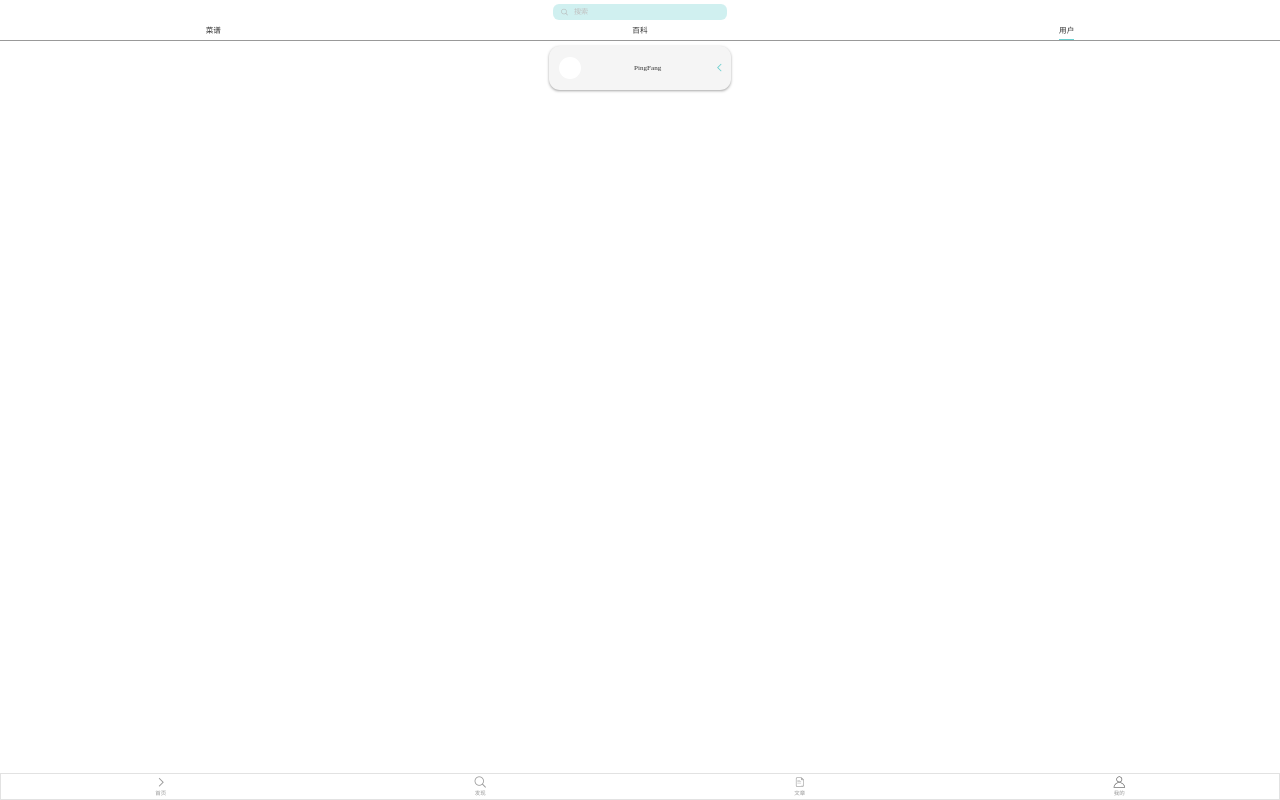
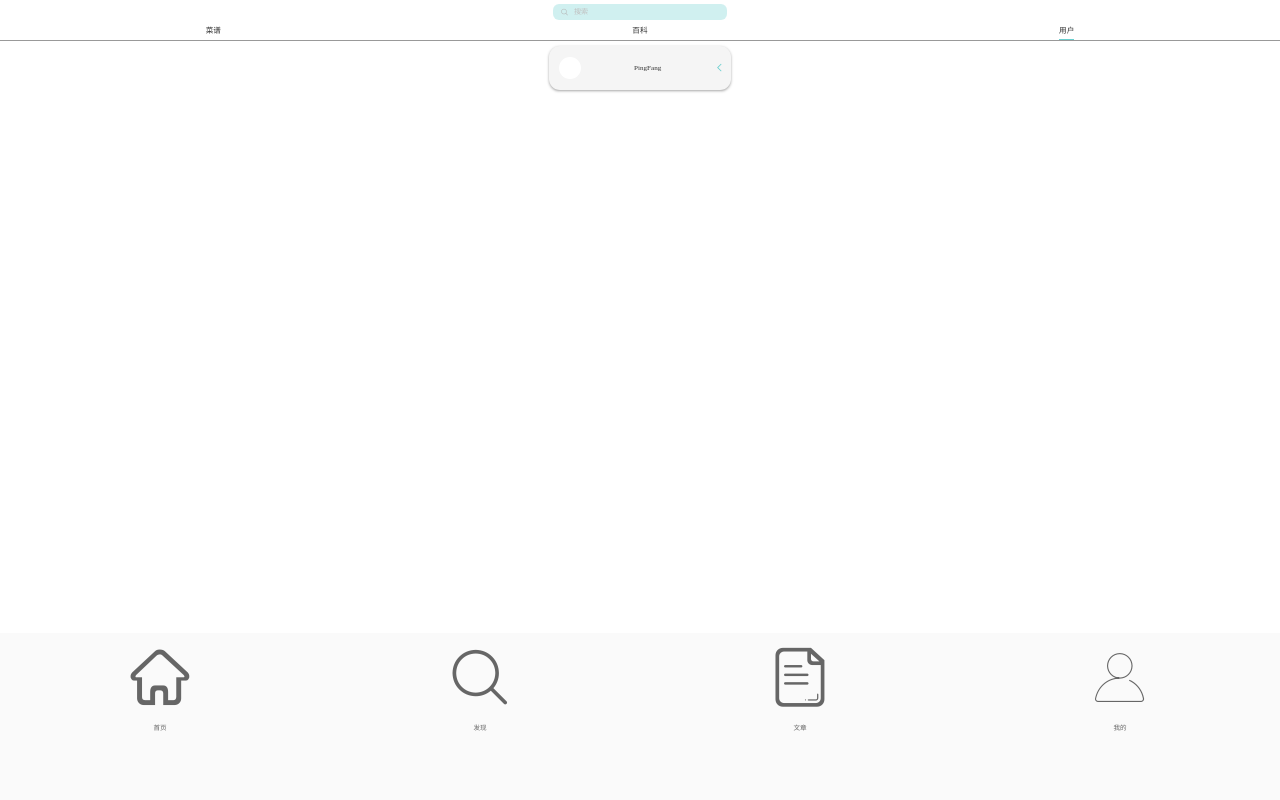
Before and after one commit to Luckyzhon/shiguang, a React (Create React App) app: page /search/user in a window 1280 px wide. Built offline with nearby package versions, Linux system fonts and the light colour scheme.

Commit message:
修改重复组件

```diff
--- a/src/App.js
+++ b/src/App.js
@@ -2,7 +2,7 @@ import React, {lazy, Suspense} from 'react';
 import {BrowserRouter as Router, Switch, Route, Redirect} from 'react-router-dom';
 import {connect} from 'react-redux';
 import Loading from './pages/common/Loading/Loading';
-import TarBar from './components/tab-bar/tab-bar';
+import TabBar from './components/tab-bar/tab-bar'
 
 // 组件懒加载
 
@@ -36,7 +36,7 @@ const Cancel = lazy(()=>import('./pages/mine/setting/children/cancel'));
 const Changepassword = lazy(()=>import('./pages/mine/setting/children/changepassword'));
 
 //this is footer Navtive
-const Tarbar = lazy(()=>import('./pages/common/TabBar/Tabbar'));
+// const TarBar = lazy(()=>import('./pages/common/TabBar/Tabbar'));
 
 const AppPanel = () =>{
     return(
@@ -88,7 +88,7 @@ const AppPanel = () =>{
                 <Route path='/mine/setting/cancel' component={Cancel}/>
                 {/* 未配置页面 */}
 
-                <Tarbar/>
+                <TabBar/>
             </div>
         </Router>
     )
--- a/src/pages/article/Article/children/articleList.js
+++ b/src/pages/article/Article/children/articleList.js
@@ -3,7 +3,7 @@ import React, { Component } from 'react'
 export default class ArticleList extends Component {
 
     render() {
-        let {title,descript,img,history} = this.props;
+        let {title,descript,img} = this.props;
         return (
             <div  className="item-wrap">
 
--- a/src/pages/common/TabBar/Tabbar.js
+++ /dev/null
@@ -1,34 +0,0 @@
-import React, { Component } from 'react';
-import {NavLink} from "react-router-dom"
-import "./style.scss"
-
-class Tabbar extends Component {
-    state = {
-        footerList:[
-            {id:1,path:"/home",name:"首页",icon:"icon-home "},
-            {id:2,path:"/search/menu",name:"发现",icon:"icon-search"},
-            {id:3,path:"/article",name:"文章",icon:"icon-article"},
-            {id:4,path:"/mine",name:"我的",icon:"icon-mine"}
-        ]
-    }
-    render() {
-        return (
-            <>
-                <footer id="footer">
-
-                    <ul className="tabbar">
-                        {this.state.footerList.map(item=>(
-                             <li key={item.id}><NavLink to={item.path}>
-                      <i className={`iconfont ${item.icon}`}></i>
-                          <span > {item.name}    </span>
-                             </NavLink></li>
-                        ))}
-
-                    </ul>
-                </footer>
-            </>
-        );
-    }
-}
-
-export default Tabbar;
--- a/src/pages/common/TabBar/style.scss
+++ /dev/null
@@ -1,43 +0,0 @@
-#footer {
-  .tabbar {
-    width: 100%;
-    height: .49rem;
-    background: rgba(255, 255, 255, 1);
-    border: .01rem solid rgba(226, 226, 226, 1);
-    display: flex;
-    justify-content:space-around;
-    align-items: center;
-    padding:.05rem 0;
-    box-sizing: border-box;
-    position: fixed;
-    bottom: 0;
-    left: 0;
-    li{
-      a{
-        color: #999999;
-        &.active{
-          i{
-            color:#68CECE;
-
-          }
-          span{
-
-            color:#68CECE;
-          }
-        }
-        i{
-          font-size: .24rem;
-        }
-        span{
-          font-size: .1rem;
-          display: block;
-          line-height: .13rem;
-        }
-        display: flex;
-        flex-direction: column;
-        text-align: center;
-      }
-
-    }
-  }
-}
--- a/src/pages/common/app-scroll/app-scroll.js
+++ /dev/null
@@ -1,40 +0,0 @@
-import React, { Component } from 'react'
-import './style.scss'
-import BScroll from 'better-scroll'
-
-export default class AppScroll extends Component {
-    scrollDOM = React.createRef();
-
-    render() {
-        let {className, children} = this.props;
-        return (
-            <div className={`scroll-wrap ${className}`} ref={this.scrollDOM}>
-                <div className="scroll-content">
-                    {children}
-                </div>
-            </div>
-        )
-    }
-    componentDidMount(){
-        this.scroll = new BScroll(this.scrollDOM.current, {
-            tap: true,
-            click: true,
-            scrollX: false,
-            scrollY: true
-        });
-        // 监听滚动开始前的事件
-        this.scroll.on('beforeScrollStart', ()=>{
-            this.scroll.refresh();//滚动开始前重新计算高度
-        });
-    }
-
-    scrollTo = (y)=>{
-        let maxY = this.scroll.maxScrollY;
-        if(maxY <= y){
-            this.scroll.scrollTo(0, y, 200);
-        }else{
-            this.scroll.scrollTo(0, maxY, 200);
-        }
-
-    }
-}
--- a/src/pages/common/app-scroll/style.scss
+++ /dev/null
@@ -1,3 +0,0 @@
-.scroll-wrap{
-    overflow: hidden;
-}
--- a/src/pages/search/cyclopedia/index.js
+++ b/src/pages/search/cyclopedia/index.js
@@ -1,10 +1,10 @@
 import React, { Component } from 'react';
-import BScroll from "../../common/app-scroll/app-scroll";
+import AppScroll from '../../../components/app-scroll/app-scroll'
 class index extends Component {
     render() {
         return (
             <>
-             <BScroll className="bsscroll">
+             <AppScroll className="bsscroll">
             <div className="cyclopedia">
                <div className="item">
                    <p className="item-title">百科</p>
@@ -32,7 +32,7 @@ class index extends Component {
                    <h3>柑橘水果</h3>
                </div>
             </div>
-            </BScroll>
+            </AppScroll>
             </>
         );
     }
--- a/src/pages/search/menu/index.js
+++ b/src/pages/search/menu/index.js
@@ -1,11 +1,11 @@
 import React, { Component } from 'react';
-import BScroll from "../../common/app-scroll/app-scroll";
+import AppScroll from '../../../components/app-scroll/app-scroll'
 class index extends Component {
     render() {
         return (
 
             <div className="menu">
-               <BScroll className="bsscroll">
+               <AppScroll className="bsscroll">
                 <ul>
 
                     <li>
@@ -46,7 +46,7 @@ class index extends Component {
                     </li>
 
                 </ul>
-                </BScroll>
+                </AppScroll>
             </div>
 
         );
--- a/src/pages/search/user/index.js
+++ b/src/pages/search/user/index.js
@@ -1,12 +1,12 @@
 import React, { Component } from 'react';
-import BScroll from "../../common/app-scroll/app-scroll";
+import AppScroll from '../../../components/app-scroll/app-scroll'
 
 class index extends Component {
     render() {
         return (
 
             <>
-               <BScroll className="bsscroll">
+               <AppScroll className="bsscroll">
                    <div className="user" >
 
 
@@ -17,7 +17,7 @@ class index extends Component {
                  </div>
 
                  </div>
-                 </BScroll>
+                 </AppScroll>
             </>
 
         );
```
